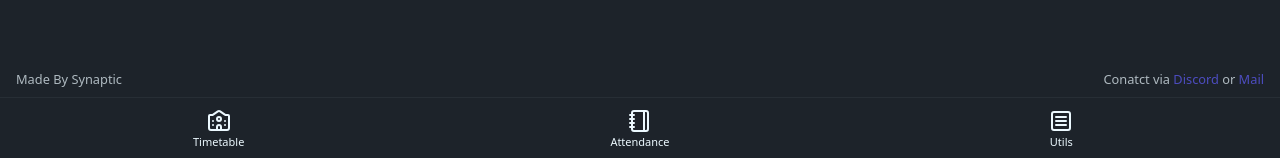
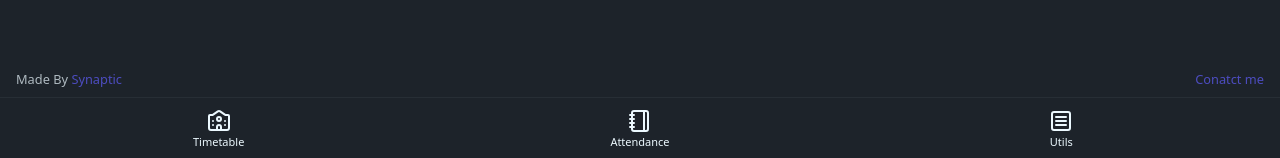
Before and after one commit to itsAster0/vitap-mate, a SvelteKit app: page /settings in a window 1280 px wide. Shown: the part 639-797 px from the top of the page. Built offline with nearby package versions, Linux system fonts and the light colour scheme.

Commit message:
updated the contact details

```diff
--- a/src-tauri/tauri.conf.json
+++ b/src-tauri/tauri.conf.json
@@ -1,7 +1,7 @@
 {
   "$schema": "https://schema.tauri.app/config/2",
   "productName": "vitap-pal",
-  "version": "0.3.6",
+  "version": "0.3.8",
   "identifier": "com.vitap-pal.app",
   "build": {
     "beforeDevCommand": "npm run dev",
--- a/src/routes/settings/+page.svelte
+++ b/src/routes/settings/+page.svelte
@@ -37,23 +37,18 @@
     <footer class=" flex items-center justify-between gap-4 p-4">
       <small class="opacity-70"
         >Made By <a
-          href="https://discord.com/users/synapticsurge"
-          class=""
+          href="https://discordapp.com/users/1147202428404519013"
+          class="link-primary"
           target="_blank">Synaptic</a
         ></small
       >
       <small class="opacity-70"
-        >Conatct via <a
-          href="https://discord.com/users/synapticsurge"
+        > <a
+          href="https://linktr.ee/synapticsurge"
           class="link-primary"
-          target="_blank">Discord</a
+          target="_blank">Conatct me</a
         >
-        or
-        <a
-          href="mailto:synaptic@synapticsurge.in"
-          class=" link-primary"
-          target="_blank">Mail</a
-        ></small
+        </small
       >
     </footer>
   </div>
--- a/src/routes/settings/Credentials/+page.svelte
+++ b/src/routes/settings/Credentials/+page.svelte
@@ -176,24 +176,17 @@
     <footer class=" flex items-center justify-between gap-4 p-4">
       <small class="opacity-70"
         >Made By <a
-          href="https://discord.com/users/synapticsurge"
-          class=""
+          href="https://discordapp.com/users/1147202428404519013"
+          class="link-primary"
           target="_blank">Synaptic</a
         ></small
       >
       <small class="opacity-70"
-        >Conatct via <a
-          href="https://discord.com/users/synapticsurge"
+        ><a
+          href="https://linktr.ee/synapticsurge"
           class="link-primary"
-          target="_blank">Discord</a
+          target="_blank">Contact me</a
         >
-        or
-        <a
-          href="mailto:synaptic@synapticsurge.in"
-          class=" link-primary"
-          target="_blank">Mail</a
-        ></small
-      >
     </footer>
   </div>
 </div>
```
